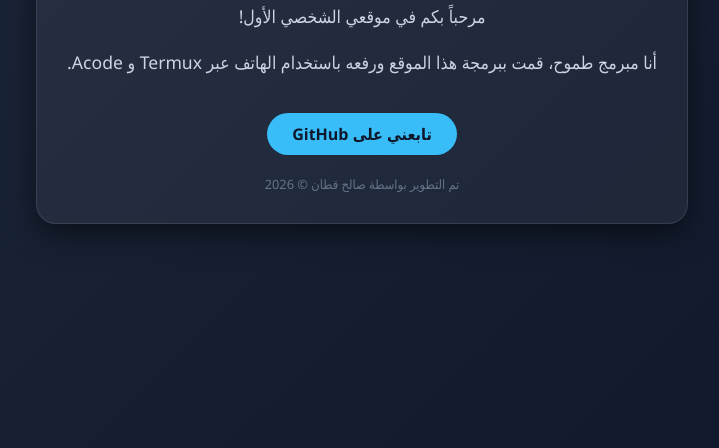
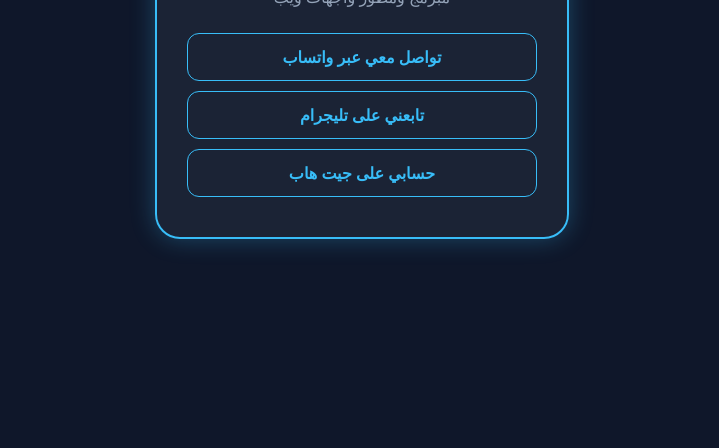
Before and after one commit to salhqtan/my-first-app, a plain HTML site: page index.html in a window 1280 px wide. Shown: the part 352-800 px from the top of the page, without its empty margins (278-997 px from the left). Drawn offline with Linux system fonts and the light colour scheme.

Commit message:
إضافة أزرار التواصل

```diff
--- a/index.html
+++ b/index.html
@@ -3,72 +3,59 @@
 <head>
     <meta charset="UTF-8">
     <meta name="viewport" content="width=device-width, initial-scale=1.0">
-    <title>موقع صالح القطان</title>
+    <title>موقع صالح قطان</title>
     <style>
-        /* CSS لتنسيق الموقع */
         body {
-            background: linear-gradient(135deg, #1e293b, #0f172a);
+            background-color: #0f172a;
             color: white;
-            font-family: 'Segoe UI', Tahoma, Geneva, Verdana, sans-serif;
+            font-family: 'Segoe UI', sans-serif;
             margin: 0;
             display: flex;
             align-items: center;
             justify-content: center;
-            height: 100vh;
+            min-height: 100vh;
             text-align: center;
         }
-        .container {
+        .profile-card {
             background: rgba(255, 255, 255, 0.05);
             padding: 30px;
-            border-radius: 20px;
-            box-shadow: 0 10px 30px rgba(0,0,0,0.5);
-            border: 1px solid rgba(255, 255, 255, 0.1);
-            max-width: 90%;
+            border-radius: 25px;
+            border: 2px solid #38bdf8;
+            box-shadow: 0 0 25px rgba(56, 189, 248, 0.3);
+            max-width: 350px;
+            width: 90%;
         }
-        h1 {
+        h1 { color: #38bdf8; font-size: 2.5rem; margin-bottom: 5px; }
+        p { color: #94a3b8; margin-bottom: 25px; }
+
+        .btn {
+            display: block;
+            background: transparent;
             color: #38bdf8;
-            font-size: 2.5rem;
-            margin-bottom: 10px;
-        }
-        p {
-            color: #cbd5e1;
-            font-size: 1.1rem;
-            line-height: 1.6;
-        }
-        .btn {
-            display: inline-block;
-            margin-top: 20px;
-            padding: 10px 25px;
-            background-color: #38bdf8;
-            color: #0f172a;
             text-decoration: none;
-            border-radius: 50px;
+            padding: 12px;
+            margin: 10px 0;
+            border: 1px solid #38bdf8;
+            border-radius: 12px;
             font-weight: bold;
             transition: 0.3s;
         }
         .btn:hover {
-            background-color: #7dd3fc;
-            transform: scale(1.05);
-        }
-        .footer {
-            margin-top: 20px;
-            font-size: 0.8rem;
-            color: #64748b;
+            background: #38bdf8;
+            color: #0f172a;
+            transform: translateY(-3px);
         }
     </style>
 </head>
 <body>
 
-    <div class="container">
+    <div class="profile-card">
         <h1>صالح قطان</h1>
-        <p>مرحباً بكم في موقعي الشخصي الأول!</p>
-        <p>أنا مبرمج طموح، قمت ببرمجة هذا الموقع ورفعه باستخدام الهاتف عبر Termux و Acode.</p>
+        <p>مبرمج ومطور واجهات ويب</p>
 
-        <a href="https://github.com/Salhqtan" class="btn">تابعني على GitHub</a>
-
-        <div class="footer">
-            تم التطوير بواسطة صالح قطان © 2026
-        </div>
+        <a href="https://wa.me/5510997852" class="btn">تواصل معي عبر واتساب</a>
+        <a href="https://t.me/salhqtan0" class="btn">تابعني على تليجرام</a>
+        <a href="https://github.com/salhqtan" class="btn">حسابي على جيت هاب</a>
     </div>
 
 </body>
```
